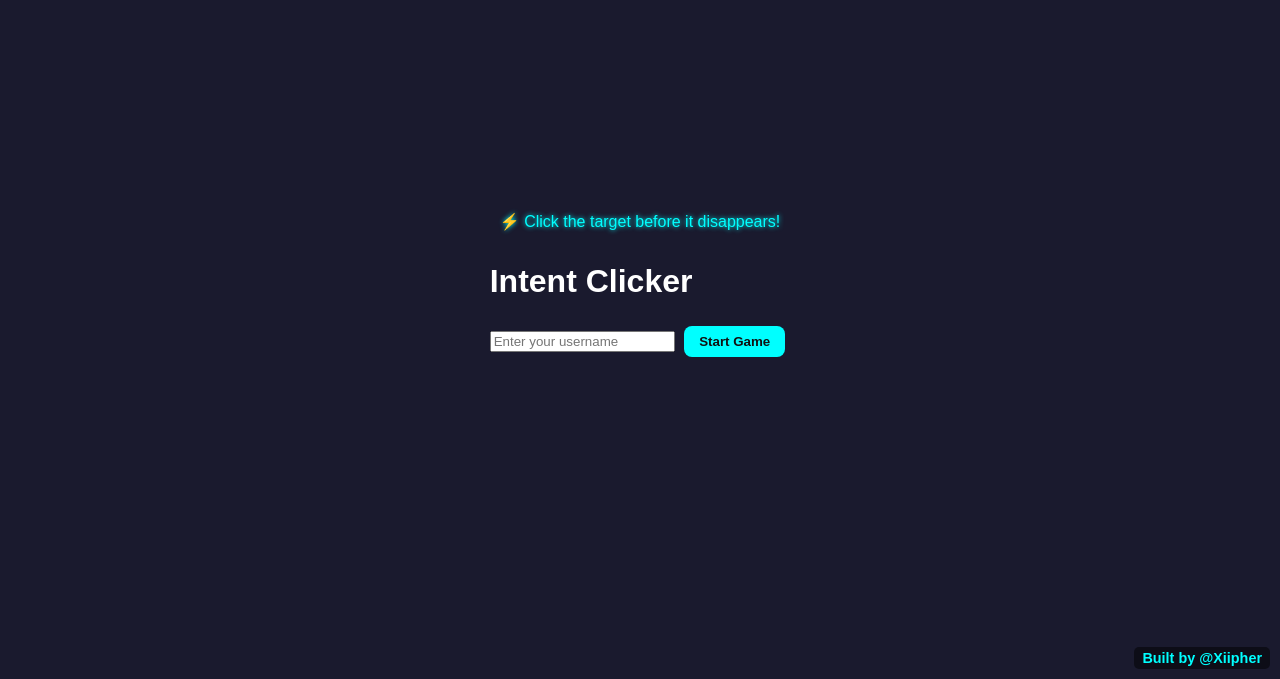
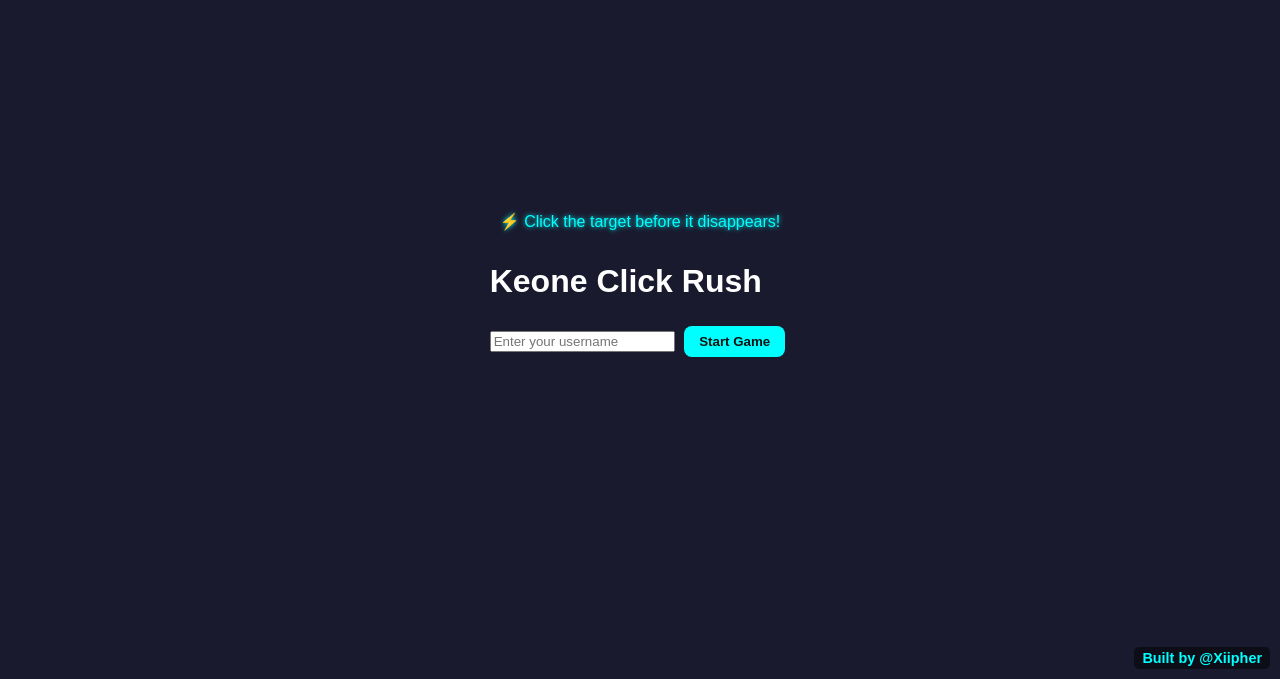
Before and after one commit to jeshwanth2742/keoneclickrush, a plain HTML site: page index.html in a window 1280 px wide. Shown: the part 121-800 px from the top of the page. Drawn offline with Linux system fonts and the light colour scheme.

Commit message:
Update index.html

```diff
--- a/index.html
+++ b/index.html
@@ -30,7 +30,7 @@
   <p id="guide">⚡ Click the target before it disappears!</p>
   <!-- Login Screen -->
   <div id="login-screen" class="screen">
-    <h1>Intent Clicker</h1>
+    <h1>Keone Click Rush</h1>
     <input type="text" id="username" placeholder="Enter your username">
     <button id="start-btn">Start Game</button>
   </div>
```
